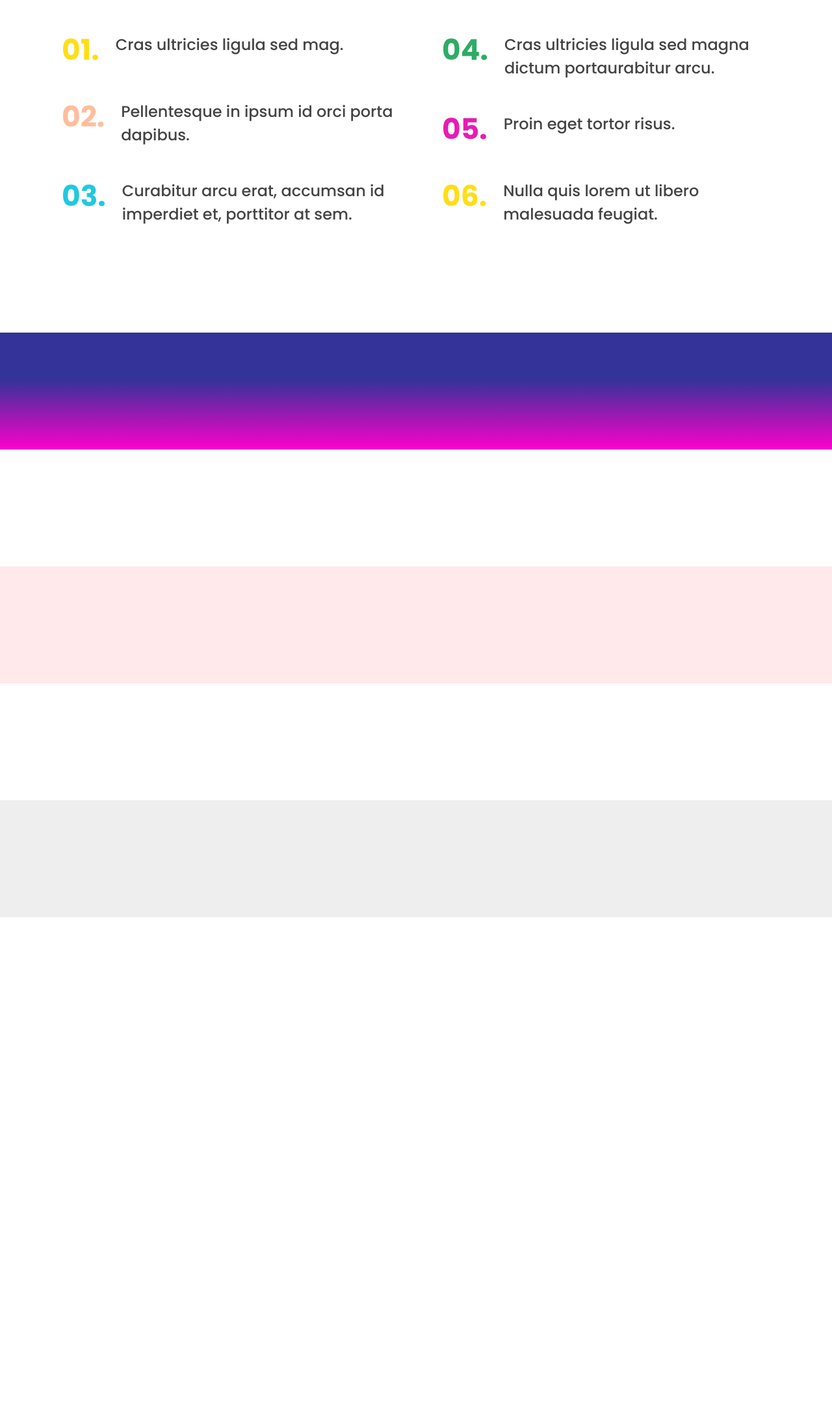
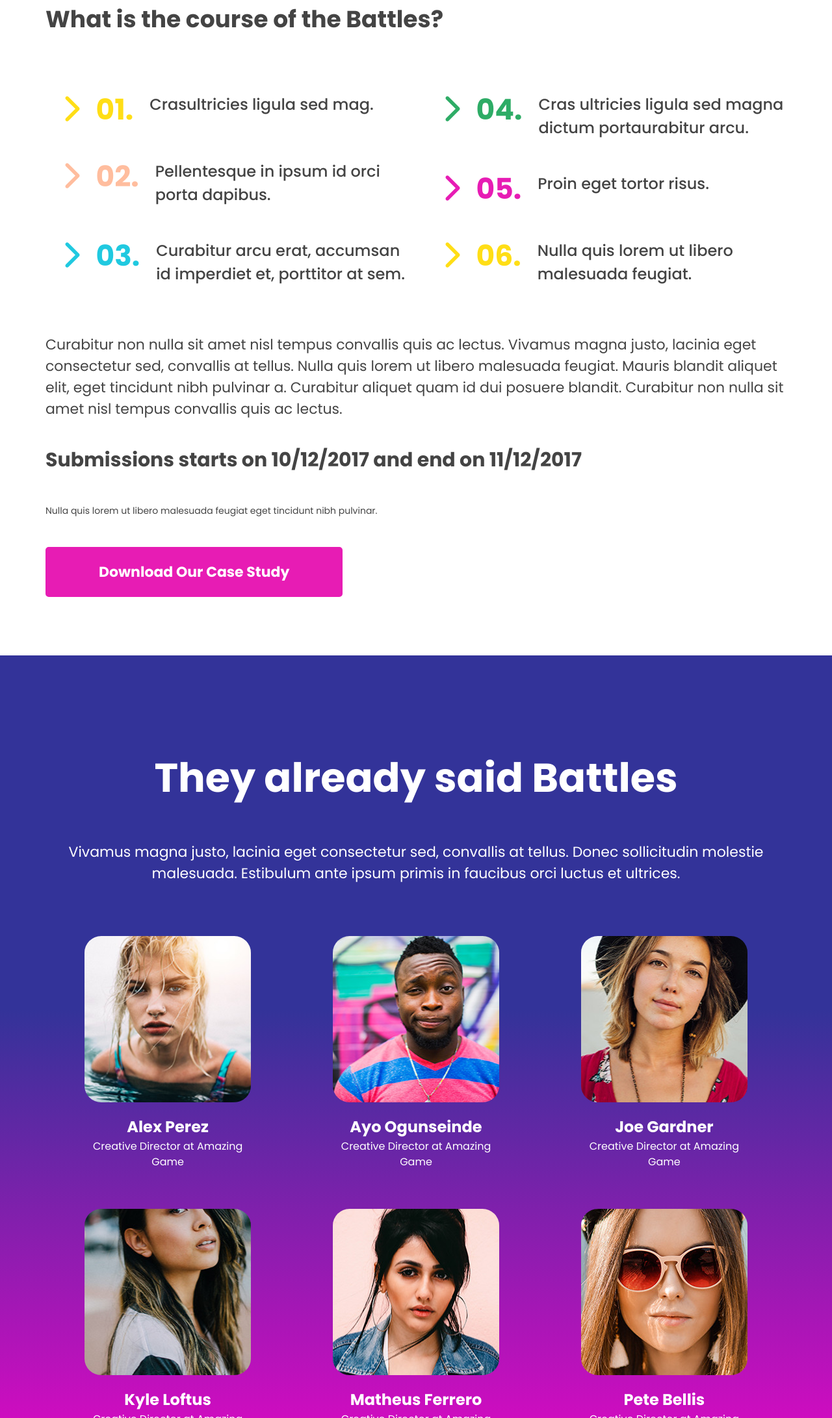
Before and after one commit to Evhen-k-byte/events, a plain HTML site: page index.html in a window 1280 px wide. Shown: the part 1403-3586 px from the top of the page at 65% size. Before the commit the page ends 2815 px from the top, so only its background shows below. Drawn offline with Linux system fonts and the light colour scheme.

Commit message:
made section person

```diff
--- a/css/style.css
+++ b/css/style.css
@@ -41,6 +41,7 @@ body {
 
 .box--bg-gradient {
    background-image: linear-gradient(to bottom, #333399 40%, #fc01cb 100%);
+   color: #ffffff;
 }
 
 h1, h2 {
@@ -183,6 +184,16 @@ header .container {
 
 .text-lg {
    font-size: 32px;
+   margin: 90px 0;
+}
+
+.text-sm {
+   font-size: 14px;
+   margin: 45px 0;
+}
+
+.text-center {
+   text-align: center;
 }
 
 .course {
@@ -203,6 +214,62 @@ header .container {
    font-size: 44px;
    font-weight: 700;
    display: inline-block;
-   margin: 0 25px;
+   padding: 0 25px;
    line-height: 1.2;
+   flex: 0 0 auto;
 }
+
+.course__index > i {
+   margin-right: 25px;
+}
+
+.people {
+   list-style: none;
+   padding: 0;
+   margin: 40px 0;
+   display: flex;
+   flex-wrap: wrap;
+   justify-content: space-between;
+}
+
+.person {
+   padding: 20px 60px;
+   text-align: center;
+   max-width: 33%;
+}
+
+.person--padding-sm {
+   padding: 20px;
+}
+.person__img {
+   border-radius: 10%;
+   width: 100%;
+   padding-top: 100%;
+   position: relative;
+   overflow: hidden;
+   margin: 20px 0;
+}
+
+.person__img--round{
+   border-radius: 50%;
+}
+
+.person__img img {
+   outline: 1px solid #ffde16;
+   min-width: 100%;
+   min-height: 100%;
+   position: absolute;
+   top: 50%;
+   left: 50%;
+   transform: translate(-50%, -50%);
+
+}
+
+.person__name {
+   font-size: 24px;
+   font-weight: 700;
+}
+
+.person__text {
+   font-size: 16px;
+}
--- a/index.html
+++ b/index.html
@@ -43,28 +43,116 @@
             </div>
             <h3>What is the course of the Battles?</h3>
             <ul class="course">
-               <li><span class="course__index text-yellow">01.</span><span>Cras ultricies ligula sed mag.</span></li>
-               <li><span class="course__index text-salmon">02.</span><span>Pellentesque in ipsum id orci porta
-                     dapibus.</span>
+               <li>
+                  <span class="course__index text-yellow"><i class="fas fa-chevron-right"></i>01.</span>
+                  <span>Crasultricies ligula sed mag.</span>
                </li>
-               <li><span class="course__index text-blue">03.</span><span>Curabitur arcu erat, accumsan id imperdiet et,
-                     porttitor
-                     at sem.</span></li>
-               <li><span class="course__index text-green">04.</span><span>Cras ultricies ligula sed magna dictum
-                     portaurabitur
-                     arcu.</span></li>
-               <li><span class="course__index text-purple">05.</span><span>Proin eget tortor risus. </span></li>
-               <li><span class="course__index text-yellow">06.</span><span>Nulla quis lorem ut libero malesuada
-                     feugiat.</span></li>
+               <li>
+                  <span class="course__index text-salmon"><i class="fas fa-chevron-right"></i>02.</span>
+                  <span>Pellentesque in ipsum id orci porta dapibus.</span>
+               </li>
+               <li>
+                  <span class="course__index text-blue"><i class="fas fa-chevron-right"></i>03.</span>
+                  <span>Curabitur arcu erat, accumsan id imperdiet et, porttitor at sem.</span>
+               </li>
+               <li>
+                  <span class="course__index text-green"><i class="fas fa-chevron-right"></i>04.</span>
+                  <span>Cras ultricies ligula sed magna dictum portaurabitur arcu.</span>
+               </li>
+               <li>
+                  <span class="course__index text-purple"><i class="fas fa-chevron-right"></i>05.</span>
+                  <span>Proin eget tortor risus. </span>
+               </li>
+               <li>
+                  <span class="course__index text-yellow"><i class="fas fa-chevron-right"></i>06.</span>
+                  <span>Nulla quis lorem ut libero malesuada feugiat.</span>
+               </li>
+            </ul>
+            <p>Curabitur non nulla sit amet nisl tempus convallis quis ac lectus. Vivamus magna justo, lacinia eget
+               consectetur sed, convallis at tellus. Nulla quis lorem ut libero malesuada feugiat. Mauris blandit
+               aliquet elit, eget tincidunt nibh pulvinar a. Curabitur aliquet quam id dui posuere blandit. Curabitur
+               non nulla sit amet nisl tempus convallis quis ac lectus.</p>
+            <h4>Submissions starts on 10/12/2017 and end on 11/12/2017</h4>
+            <div class="text-sm">
+               Nulla quis lorem ut libero malesuada feugiat eget tincidunt nibh pulvinar.
+            </div>
+            <a href="#" class="btn btn--lg">Download Our Case Study</a>
+         </div>
+      </section>
+      <section class="box box--padding-lg box--bg-gradient">
+         <div class="container">
+            <div class="text-center">
+               <h2>They already said Battles</h2>
+               <p>Vivamus magna justo, lacinia eget consectetur sed, convallis at tellus. Donec sollicitudin molestie
+                  malesuada. Estibulum ante ipsum primis in faucibus orci luctus et ultrices.</p>
+            </div>
+            <ul class="people">
+               <li class="person">
+                  <div class="person__img"><img src="img/alex-perez.jpg" alt="Alex Perez"></div>
+                  <div class="person__name">Alex Perez</div>
+                  <div class="person__text">Creative Director at Amazing Game</div>
+               </li>
+               <li class="person">
+                  <div class="person__img"><img src="img/ayo-ogunseinde.jpg" alt="Ayo Ogunseinde"></div>
+                  <div class="person__name">Ayo Ogunseinde</div>
+                  <div class="person__text">Creative Director at Amazing Game</div>
+               </li>
+               <li class="person">
+                  <div class="person__img"><img src="img/joe-gardner.jpg" alt="Joe Gardner"></div>
+                  <div class="person__name">Joe Gardner</div>
+                  <div class="person__text">Creative Director at Amazing Game</div>
+               </li>
+               <li class="person">
+                  <div class="person__img"><img src="img/kyle-loftus.jpg" alt="Kyle Loftus"></div>
+                  <div class="person__name">Kyle Loftus</div>
+                  <div class="person__text">Creative Director at Amazing Game</div>
+               </li>
+               <li class="person">
+                  <div class="person__img"><img src="img/matheus-ferrero.jpg" alt="Matheus Ferrero"></div>
+                  <div class="person__name">Matheus Ferrero</div>
+                  <div class="person__text">Creative Director at Amazing Game</div>
+               </li>
+               <li class="person">
+                  <div class="person__img"><img src="img/pete-bellis.jpg" alt="Pete Bellis"></div>
+                  <div class="person__name">Pete Bellis</div>
+                  <div class="person__text">Creative Director at Amazing Game</div>
+               </li>
             </ul>
          </div>
       </section>
-      <section class="box box--padding-lg box--bg-gradient"></section>
       <section class="box"></section>
-      <section class="box box--bg-pink"></section>
+      <section class="box box--bg-pink">
+         <div class="container">
+            <div class="text-center">
+               <h2>Jury 2017</h2>
+            </div>
+            <ul class="people">
+               <li class="person person--padding-sm">
+                  <div class="person__img person__img--round"><img src="img/teddy-petrosky.jpg" alt="Teddy Petrosky">
+                  </div>
+                  <div class="person__name">Teddy Petrosky</div>
+                  <div class="person__text">Creative Director at Amazing Game</div>
+               </li>
+               <li class="person person--padding-sm">
+                  <div class="person__img person__img--round"><img src="img/tanja-heffner.jpg" alt="Tanja Heffner">
+                  </div>
+                  <div class="person__name">Tanja Heffner</div>
+                  <div class="person__text">Creative Director at Amazing Game</div>
+               </li>
+               <li class="person person--padding-sm">
+                  <div class="person__img person__img--round"><img src="img/sawyer-bengtson.jpg" alt="Sawyer Bengtson">
+                  </div>
+                  <div class="person__name">Sawyer Bengtson</div>
+                  <div class="person__text">Creative Director at Amazing Game</div>
+               </li>
+            </ul>
+         </div>
+      </section>
       <section class="box"></section>
    </main>
    <footer class="box box--bg-grey"></footer>
+
+   <script src="https://kit.fontawesome.com/d3dfbd157c.js" crossorigin="anonymous"></script>
 </body>
 
 </html>
```
